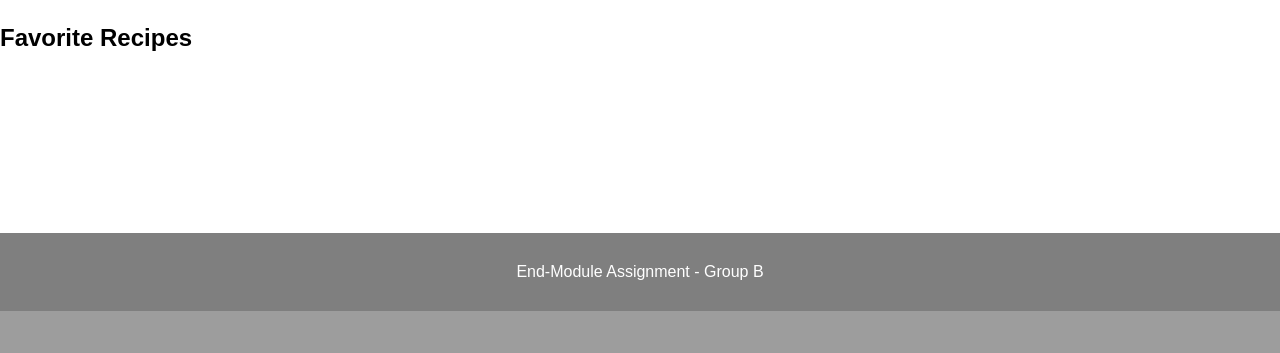
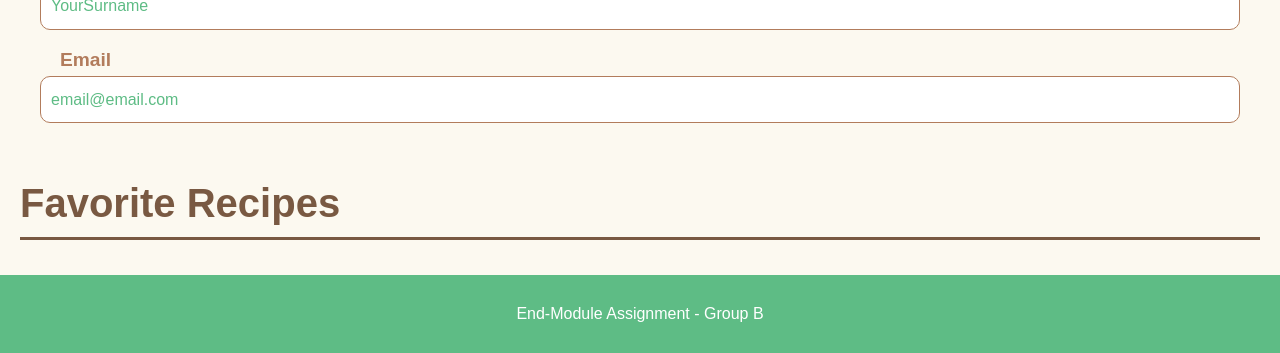
Before and after one commit to stefanopalu/recipesapp, a PHP site: page /userprofile.html in a window 1280 px wide. Shown: the part 489-842 px from the top of the page. Before the commit the page ends 800 px from the top, so only its background shows below. Run offline with PHP 8.4, Linux system fonts and the light colour scheme.

Commit message:
change to userprofile page - added modifiable color palette

```diff
--- a/recipeswebsite/index.html
+++ b/recipeswebsite/index.html
@@ -6,7 +6,7 @@
     <title>RecipesApp</title>
     <link rel="stylesheet" href="recipesstyles.css">
 </head>
-<body class="index-page">
+<body>
     <div class="container">
         <!-- Header section with navigation menu -->
         <header role="banner">
@@ -19,7 +19,7 @@
                 </ul>
             </nav>
         </header>
-        <main role="main">
+        <main role="main" class="index-page-container">
             <!-- Login form (initially visible) -->
             <div id="loginForm" class="form-section">
                 <h2>Login</h2>
--- a/recipeswebsite/recipesstyles.css
+++ b/recipeswebsite/recipesstyles.css
@@ -1,3 +1,12 @@
+/* Color Palette */
+:root {
+    --primary-color: #5EBC85;
+    --secondary-color: #B27C5C;
+    --accent-color: #795942;
+    --text-color: #F4EFE5;
+    --background-color: #FCF9F0;
+}
+
 /* Styles for all pages */
 body {
     font-family: Quicksand, sans-serif;
@@ -65,14 +74,13 @@
 }
 
 footer {
-    background-color: rgba(0, 0, 0, 0.5);
+    background-color: var(--primary-color);
     color: #fff;
     text-align: center;
     padding: 10px;
-    margin-top: 1vw;
 }
 
-body.index-page {
+.index-page-container {
     background: rgba(0, 0, 0, 0.1) url("images/table-served.jpg") no-repeat center center fixed;
     background-size: cover;
 }
@@ -145,19 +153,8 @@
     width: 100%;
     display: flex;
     flex-direction: column;
-}
-
-.user-info {
-    background-image: url(images/raw-ingredients.jpg);
-    background-size: cover;
-    background-position: cover;
-    margin: 0;
-}
-
-.user-info h2 {
-    font-size: 1.8em;
-    margin: 10px 0 10px 40px;
-    color: white
+    padding: 20px;
+    background-color: var(--background-color);
 }
 
 .user-info div {
@@ -166,34 +163,52 @@
 
 .user-info h3 {
     font-size: 1.2em;
-    margin: 0 0 5px 20px;
-    color: white;
+    margin: 0 0 0 20px;
+    color: var(--secondary-color);
 }
 
 .user-info p {
     font-size: 1em;
-    color: white;
-    margin: 0 0 0 20px;
+    color: var(--primary-color); /* Adjusted color for better readability */
+    margin: 0 20px 10px 0px;
+    padding: 10px;
+    background-color: #fff; /* Background color for the box */
+    border: 1px solid var(--secondary-color); /* Optional: Add a border */
+    border-radius: 10px; /* Optional: Rounded corners */
 }
+
 /* Recipes Search Styles */
 .recipe-search-container {
     display: flex;
     flex-direction: column;
     padding: 20px;
+    background-color: var(--background-color);
 }
 
 .section-title {
     font-size: 2.5em;
-    margin-bottom: 10px;
+    margin-bottom: 20px;
     text-align: left;
-    margin-left: 20px;
+    color: var(--accent-color);
+    position: relative;
+}
+
+.section-title::after {
+    content: '';
+    display: block;
+    width: 100%;
+    height: 3px;
+    background-color: var(--accent-color);
+    position: absolute;
+    bottom: -5px;
+    left: 0;
 }
 
 .category-buttons {
     display: flex;
     justify-content: space-around;
     width: 100%;
-    margin: 20px 0;
+    margin: 10px 0;
     flex-wrap: wrap;
 }
 
--- a/recipeswebsite/userprofile.html
+++ b/recipeswebsite/userprofile.html
@@ -22,7 +22,7 @@
         <main role="main">
             <div class="profile-container">
                 <div class="user-info">
-                    <h2>User Information</h2>
+                    <h2 class="section-title">User Information</h2>
                     <div>
                         <h3>Username</h3>
                         <p>YourUsername</p>
@@ -41,7 +41,7 @@
                     </div>
                 </div>
                 <div class="favorite-recipes">
-                    <h2>Favorite Recipes</h2>
+                    <h2 class="section-title">Favorite Recipes</h2>
                     <!-- List of favorite recipes here -->
                 </div>
             </div>
```
Also changed, not shown: other parts of recipeswebsite/recipesstyles.css (+39 -8 lines).
